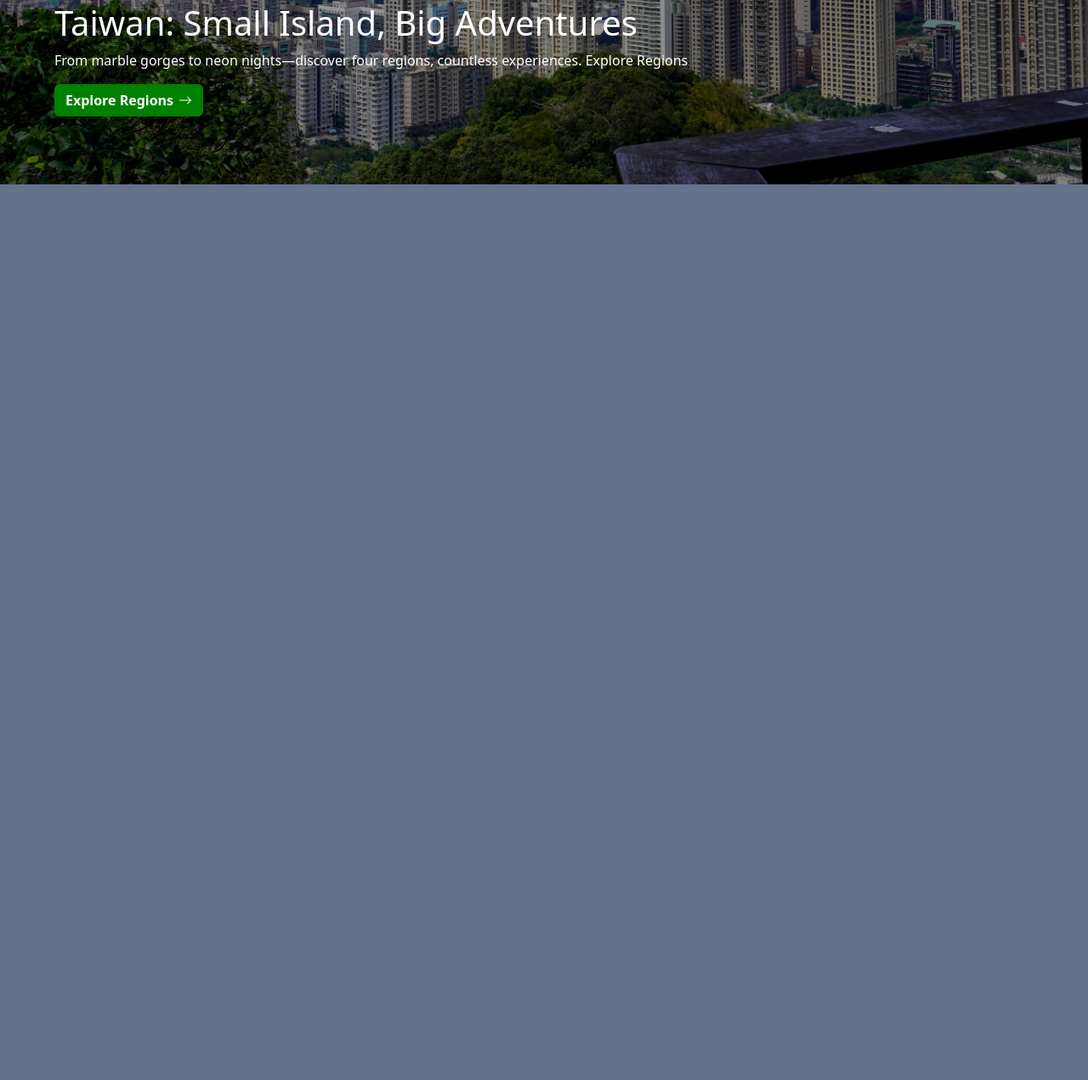
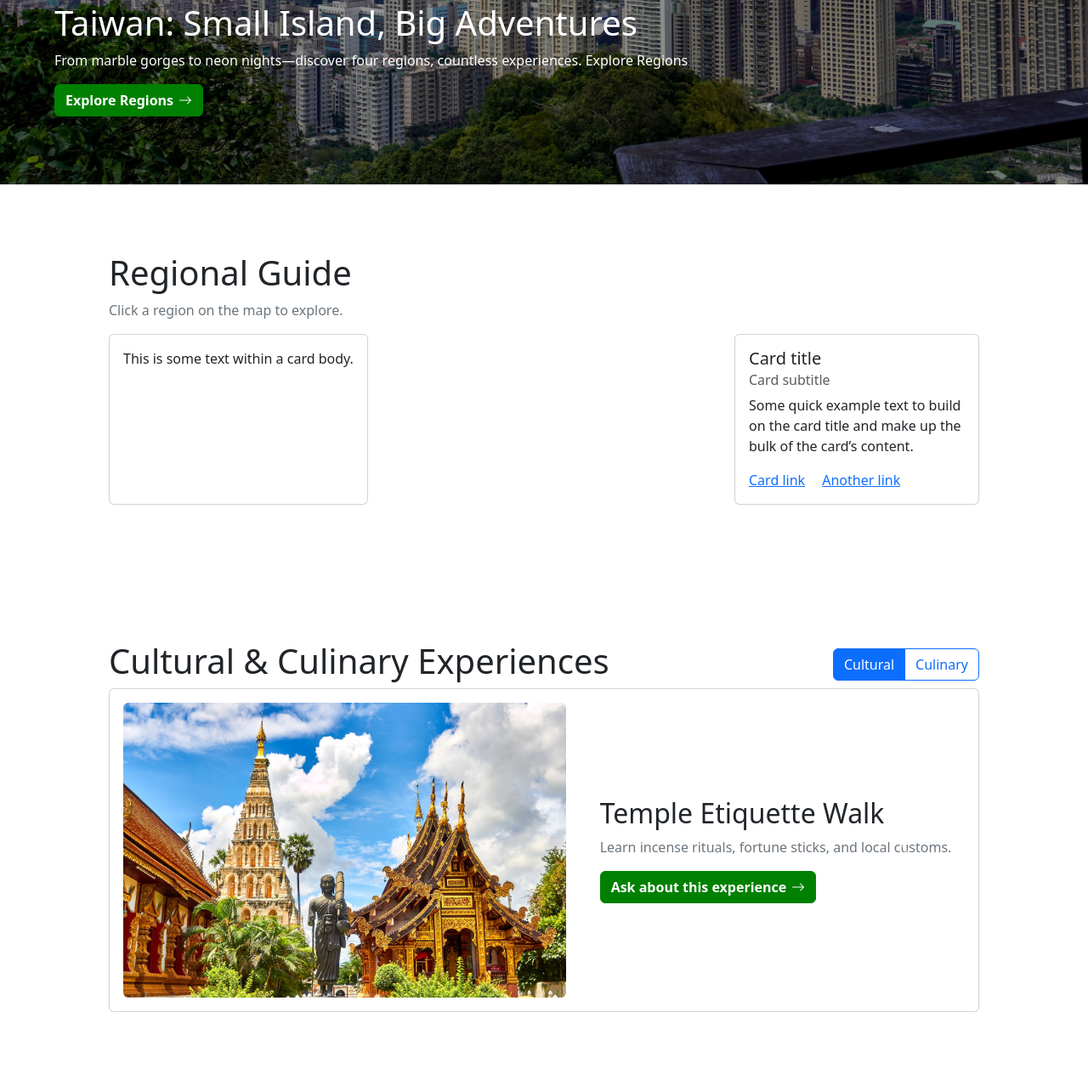
Before and after one commit to Sahil2004/ws_training, a Node server app: page /04_module_d/ in a window 1280 px wide. Shown: the part 583-1854 px from the top of the page at 85% size. Before the commit the page ends 800 px from the top, so only its background shows below. Run offline with Node 20, Linux system fonts and the light colour scheme; some libraries are stand-ins or nearby versions.

Commit message:
carousel done.

```diff
--- /dev/null
+++ b/04_module_d_2/views/banner.ejs
@@ -0,0 +1,37 @@
+<section class="banner">
+  <picture>
+    <source srcset="/public/images/taiwan-cover.jpg" media="(width >= 760px)" />
+    <source
+      srcset="/public/images/taiwan-cover-low-res.jpg"
+      media="(width < 760px)"
+    />
+    <img
+      src="/public/images/taiwan-cover.jpg"
+      alt="Taiwan Landscape"
+      class="bannerImg"
+    />
+  </picture>
+  <span class="bannerOverlay"></span>
+  <div class="content">
+    <h1>Taiwan: Small Island, Big Adventures</h1>
+    <p>
+      From marble gorges to neon nights—discover four regions, countless
+      experiences. Explore Regions
+    </p>
+    <a href="#regions">
+      <button type="button" class="btn btn-main icon-link">
+        Explore Regions
+        <svg
+          xmlns="http://www.w3.org/2000/svg"
+          class="bi"
+          viewBox="0 0 16 16"
+          aria-hidden="true"
+        >
+          <path
+            d="M1 8a.5.5 0 0 1 .5-.5h11.793l-3.147-3.146a.5.5 0 0 1 .708-.708l4 4a.5.5 0 0 1 0 .708l-4 4a.5.5 0 0 1-.708-.708L13.293 8.5H1.5A.5.5 0 0 1 1 8z"
+          />
+        </svg>
+      </button>
+    </a>
+  </div>
+</section>
--- a/04_module_d_2/views/css.ejs
+++ b/04_module_d_2/views/css.ejs
@@ -26,6 +26,34 @@
     color: white;
   }
 
+  .section {
+    padding: 10vh 10vw;
+  }
+
+  .regionsContent {
+    display: flex;
+    flex-wrap: wrap;
+    justify-content: space-between;
+    width: 100%;
+    gap: 50px;
+  }
+
+  .carouselContent {
+    display: flex;
+    align-items: center;
+    gap: 40px;
+  }
+
+  .carouselContent img {
+    width: 100%;
+    max-height: 50vh;
+    object-fit: cover;
+  }
+
+  .carouselContentInner {
+    width: 50%;
+  }
+
   .btn-main {
     --bs-btn-font-weight: 600;
     --bs-btn-color: var(--bs-white);
--- /dev/null
+++ b/04_module_d_2/views/cultural.ejs
@@ -0,0 +1,327 @@
+<section class="section exp container-fluid" id="exp">
+  <span
+    style="
+      width: 100%;
+      display: flex;
+      justify-content: space-between;
+      align-items: center;
+    "
+  >
+    <h1>Cultural & Culinary Experiences</h1>
+    <div
+      class="btn-group"
+      role="group"
+      aria-label="Basic radio toggle button group"
+    >
+      <input
+        type="radio"
+        class="btn-check"
+        name="btnradio"
+        id="cultural"
+        autocomplete="off"
+        checked
+      />
+      <label class="btn btn-outline-primary" for="cultural">Cultural</label>
+
+      <input
+        type="radio"
+        class="btn-check"
+        name="btnradio"
+        id="culinary"
+        autocomplete="off"
+      />
+      <label class="btn btn-outline-primary" for="culinary">Culinary</label>
+    </div>
+  </span>
+  <div class="card cultural">
+    <div class="card-body">
+      <div id="carouselExample" class="carousel slide">
+        <div class="carousel-inner">
+          <div class="carousel-item active">
+            <div class="carouselContent">
+              <picture>
+                <source
+                  srcset="/public/images/cultural-1.jpg"
+                  media="(width >= 760px)"
+                />
+                <source
+                  srcset="/public/images/cultural-1-low-res.jpg"
+                  media="(width < 760px)"
+                />
+                <img
+                  src="/public/images/cultural-1.jpg"
+                  class="d-block rounded"
+                  alt="Temple Etiquette Walk"
+                />
+              </picture>
+              <div class="carouselContentInner">
+                <h2>Temple Etiquette Walk</h2>
+                <p class="text-secondary">
+                  Learn incense rituals, fortune sticks, and local customs.
+                </p>
+                <button type="button" class="btn btn-main icon-link">
+                  Ask about this experience
+                  <svg
+                    xmlns="http://www.w3.org/2000/svg"
+                    class="bi"
+                    viewBox="0 0 16 16"
+                    aria-hidden="true"
+                  >
+                    <path
+                      d="M1 8a.5.5 0 0 1 .5-.5h11.793l-3.147-3.146a.5.5 0 0 1 .708-.708l4 4a.5.5 0 0 1 0 .708l-4 4a.5.5 0 0 1-.708-.708L13.293 8.5H1.5A.5.5 0 0 1 1 8z"
+                    />
+                  </svg>
+                </button>
+              </div>
+            </div>
+          </div>
+          <div class="carousel-item">
+            <div class="carouselContent">
+              <picture>
+                <source
+                  srcset="/public/images/cultural-2.jpg"
+                  media="(width >= 760px)"
+                />
+                <source
+                  srcset="/public/images/cultural-2-low-res.jpg"
+                  media="(width < 760px)"
+                />
+                <img
+                  src="/public/images/cultural-2.jpg"
+                  class="d-block rounded"
+                  alt="Aboriginal Crafts"
+                />
+              </picture>
+              <div class="carouselContentInner">
+                <h2>Aboriginal Crafts</h2>
+                <p class="text-secondary">
+                  Textiles & woodcrafts with indigenous artisans.
+                </p>
+                <button type="button" class="btn btn-main icon-link">
+                  Ask about this experience
+                  <svg
+                    xmlns="http://www.w3.org/2000/svg"
+                    class="bi"
+                    viewBox="0 0 16 16"
+                    aria-hidden="true"
+                  >
+                    <path
+                      d="M1 8a.5.5 0 0 1 .5-.5h11.793l-3.147-3.146a.5.5 0 0 1 .708-.708l4 4a.5.5 0 0 1 0 .708l-4 4a.5.5 0 0 1-.708-.708L13.293 8.5H1.5A.5.5 0 0 1 1 8z"
+                    />
+                  </svg>
+                </button>
+              </div>
+            </div>
+          </div>
+          <div class="carousel-item">
+            <div class="carouselContent">
+              <picture>
+                <source
+                  srcset="/public/images/cultural-3.jpg"
+                  media="(width >= 760px)"
+                />
+                <source
+                  srcset="/public/images/cultural-3-low-res.jpg"
+                  media="(width < 760px)"
+                />
+                <img
+                  src="/public/images/cultural-3.jpg"
+                  class="d-block rounded"
+                  alt="Tea Ceremony in Alishan"
+                />
+              </picture>
+              <div class="carouselContentInner">
+                <h2>Tea Ceremony in Alishan</h2>
+                <p class="text-secondary">
+                  Savor high-mountain oolongs and brewing technique.
+                </p>
+                <button type="button" class="btn btn-main icon-link">
+                  Ask about this experience
+                  <svg
+                    xmlns="http://www.w3.org/2000/svg"
+                    class="bi"
+                    viewBox="0 0 16 16"
+                    aria-hidden="true"
+                  >
+                    <path
+                      d="M1 8a.5.5 0 0 1 .5-.5h11.793l-3.147-3.146a.5.5 0 0 1 .708-.708l4 4a.5.5 0 0 1 0 .708l-4 4a.5.5 0 0 1-.708-.708L13.293 8.5H1.5A.5.5 0 0 1 1 8z"
+                    />
+                  </svg>
+                </button>
+              </div>
+            </div>
+          </div>
+        </div>
+        <button
+          class="carousel-control-prev"
+          type="button"
+          data-bs-target="#carouselExample"
+          data-bs-slide="prev"
+        >
+          <span class="carousel-control-prev-icon" aria-hidden="true"></span>
+          <span class="visually-hidden">Previous</span>
+        </button>
+        <button
+          class="carousel-control-next"
+          type="button"
+          data-bs-target="#carouselExample"
+          data-bs-slide="next"
+        >
+          <span class="carousel-control-next-icon" aria-hidden="true"></span>
+          <span class="visually-hidden">Next</span>
+        </button>
+      </div>
+    </div>
+  </div>
+  <div class="card culinary" style="display: none;">
+    <div class="card-body">
+      <div id="carouselExample" class="carousel slide">
+        <div class="carousel-inner">
+          <div class="carousel-item active">
+            <div class="carouselContent">
+              <picture>
+                <source
+                  srcset="/public/images/culinary-1.jpg"
+                  media="(width >= 760px)"
+                />
+                <source
+                  srcset="/public/images/culinary-1-low-res.jpg"
+                  media="(width < 760px)"
+                />
+                <img
+                  src="/public/images/culinary-1.jpg"
+                  class="d-block rounded"
+                  alt="Night Market Tasting"
+                />
+              </picture>
+              <div class="carouselContentInner">
+                <h2>Night Market Tasting</h2>
+                <p class="text-secondary">
+Stinky tofu, bubble tea, oyster omelets & more.
+                </p>
+                <button type="button" class="btn btn-main icon-link">
+                  Ask about this experience
+                  <svg
+                    xmlns="http://www.w3.org/2000/svg"
+                    class="bi"
+                    viewBox="0 0 16 16"
+                    aria-hidden="true"
+                  >
+                    <path
+                      d="M1 8a.5.5 0 0 1 .5-.5h11.793l-3.147-3.146a.5.5 0 0 1 .708-.708l4 4a.5.5 0 0 1 0 .708l-4 4a.5.5 0 0 1-.708-.708L13.293 8.5H1.5A.5.5 0 0 1 1 8z"
+                    />
+                  </svg>
+                </button>
+              </div>
+            </div>
+          </div>
+          <div class="carousel-item">
+            <div class="carouselContent">
+              <picture>
+                <source
+                  srcset="/public/images/culinary-2.jpg"
+                  media="(width >= 760px)"
+                />
+                <source
+                  srcset="/public/images/culinary-2-low-res.jpg"
+                  media="(width < 760px)"
+                />
+                <img
+                  src="/public/images/culinary-2.jpg"
+                  class="d-block rounded"
+                  alt="Sea-to-Table in Hualien"
+                />
+              </picture>
+              <div class="carouselContentInner">
+                <h2>Sea-to-Table in Hualien</h2>
+                <p class="text-secondary">
+                  Fresh catch, coastal views, local recipes.
+                </p>
+                <button type="button" class="btn btn-main icon-link">
+                  Ask about this experience
+                  <svg
+                    xmlns="http://www.w3.org/2000/svg"
+                    class="bi"
+                    viewBox="0 0 16 16"
+                    aria-hidden="true"
+                  >
+                    <path
+                      d="M1 8a.5.5 0 0 1 .5-.5h11.793l-3.147-3.146a.5.5 0 0 1 .708-.708l4 4a.5.5 0 0 1 0 .708l-4 4a.5.5 0 0 1-.708-.708L13.293 8.5H1.5A.5.5 0 0 1 1 8z"
+                    />
+                  </svg>
+                </button>
+              </div>
+            </div>
+          </div>
+          <div class="carousel-item">
+            <div class="carouselContent">
+              <picture>
+                <source
+                  srcset="/public/images/culinary-3.jpg"
+                  media="(width >= 760px)"
+                />
+                <source
+                  srcset="/public/images/culinary-3-low-res.jpg"
+                  media="(width < 760px)"
+                />
+                <img
+                  src="/public/images/culinary-3.jpg"
+                  class="d-block rounded"
+                  alt="Pineapple Cake Workshop"
+                />
+              </picture>
+              <div class="carouselContentInner">
+                <h2>Pineapple Cake Workshop</h2>
+                <p class="text-secondary">
+                  Bake iconic treats to bring home.
+                </p>
+                <button type="button" class="btn btn-main icon-link">
+                  Ask about this experience
+                  <svg
+                    xmlns="http://www.w3.org/2000/svg"
+                    class="bi"
+                    viewBox="0 0 16 16"
+                    aria-hidden="true"
+                  >
+                    <path
+                      d="M1 8a.5.5 0 0 1 .5-.5h11.793l-3.147-3.146a.5.5 0 0 1 .708-.708l4 4a.5.5 0 0 1 0 .708l-4 4a.5.5 0 0 1-.708-.708L13.293 8.5H1.5A.5.5 0 0 1 1 8z"
+                    />
+                  </svg>
+                </button>
+              </div>
+            </div>
+          </div>
+        </div>
+        <button
+          class="carousel-control-prev"
+          type="button"
+          data-bs-target="#carouselExample"
+          data-bs-slide="prev"
+        >
+          <span class="carousel-control-prev-icon" aria-hidden="true"></span>
+          <span class="visually-hidden">Previous</span>
+        </button>
+        <button
+          class="carousel-control-next"
+          type="button"
+          data-bs-target="#carouselExample"
+          data-bs-slide="next"
+        >
+          <span class="carousel-control-next-icon" aria-hidden="true"></span>
+          <span class="visually-hidden">Next</span>
+        </button>
+      </div>
+    </div>
+  </div>
+</section>
+<script>
+    const culturalBtn = document.querySelectorAll("input[name=btnradio]");
+    let lastCulturalVal = 'cultural'
+    culturalBtn.forEach(radio => {
+        radio.addEventListener('change', (e) => {
+            document.querySelector(`.${lastCulturalVal}`).style.display = 'none'
+            document.querySelector(`.${e.target.id}`).style.display = 'block'
+            lastCulturalVal = e.target.id
+        })
+    })
+</script>
--- a/04_module_d_2/views/main.ejs
+++ b/04_module_d_2/views/main.ejs
@@ -10,45 +10,32 @@
   </head>
   <body>
     <header><%- include('navbar.ejs') %></header>
-    <section class="banner">
-      <picture>
-        <source
-          srcset="/public/images/taiwan-cover.jpg"
-          media="(width >= 760px)"
-        />
-        <source
-          srcset="/public/images/taiwan-cover-low-res.jpg"
-          media="(width < 760px)"
-        />
-        <img
-          src="/public/images/taiwan-cover.jpg"
-          alt="Taiwan Landscape"
-          class="bannerImg"
-        />
-      </picture>
-      <span class="bannerOverlay"></span>
-      <div class="content">
-        <h1>Taiwan: Small Island, Big Adventures</h1>
-        <p>
-          From marble gorges to neon nights—discover four regions, countless
-          experiences. Explore Regions
-        </p>
-        <a href="#regions">
-          <button type="button" class="btn btn-main icon-link">
-            Explore Regions
-            <svg
-              xmlns="http://www.w3.org/2000/svg"
-              class="bi"
-              viewBox="0 0 16 16"
-              aria-hidden="true"
-            >
-              <path
-                d="M1 8a.5.5 0 0 1 .5-.5h11.793l-3.147-3.146a.5.5 0 0 1 .708-.708l4 4a.5.5 0 0 1 0 .708l-4 4a.5.5 0 0 1-.708-.708L13.293 8.5H1.5A.5.5 0 0 1 1 8z"
-              />
-            </svg>
-          </button>
-        </a>
+    <%- include('banner.ejs') %>
+    <section class="section regions container-fluid" id="regions">
+      <h1>Regional Guide</h1>
+      <p class="text-secondary">Click a region on the map to explore.</p>
+      <div class="regionsContent">
+        <div class="card">
+          <div class="card-body">This is some text within a card body.</div>
+        </div>
+        <div class="regionsInnerContent">
+          <div class="card" style="width: 18rem">
+            <div class="card-body">
+              <h5 class="card-title">Card title</h5>
+              <h6 class="card-subtitle mb-2 text-body-secondary">
+                Card subtitle
+              </h6>
+              <p class="card-text">
+                Some quick example text to build on the card title and make up
+                the bulk of the card’s content.
+              </p>
+              <a href="#" class="card-link">Card link</a>
+              <a href="#" class="card-link">Another link</a>
+            </div>
+          </div>
+        </div>
       </div>
     </section>
+    <%- include('cultural.ejs') %>
   </body>
 </html>
```
